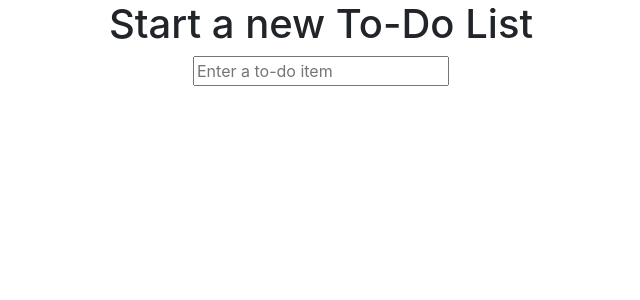
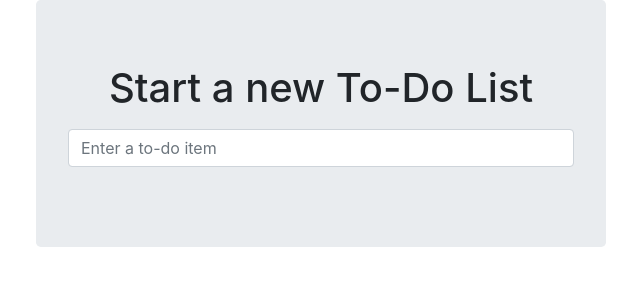
Before and after one commit to gbmyers/goat, a Django app: page / in a window 1280 px wide. Shown: the top 300 px of the page, without its empty margins (319-959 px from the left). Run offline with Django 3.2, Linux system fonts and the light colour scheme; some libraries are stand-ins or nearby versions.

Commit message:
use more bootstrap to make things more formatted all perty like

```diff
--- /dev/null
+++ b/lists/static/base.css
@@ -0,0 +1,3 @@
+#id_new_item {
+    margin-top: 2ex;
+}
--- a/lists/templates/base.html
+++ b/lists/templates/base.html
@@ -6,17 +6,20 @@
         <meta name="viewport" content="width=device-width, initial-scale=1">
         <title>To-Do lists</title>
         <link href="/static/bootstrap/css/bootstrap.min.css" rel="stylesheet">
+        <link href="/static/base.css" rel="stylesheet">
     </head>
 
     <body>
       <div class="container">
 
         <div class="row justify-content-md-center">
-          <div class="col-md-6">
+          <div class="col-md-6 jumbotron">
             <div class="text-center">
               <h1>{% block header_text %}{% endblock %}</h1>
               <form method="POST" action="{% block form_action %}{% endblock %}">
-                <input name="item_text" id="id_new_item" placeholder="Enter a to-do item" />
+                <input name="item_text" id="id_new_item"
+                    class="form-control input-lg"
+                    placeholder="Enter a to-do item" />
                 {% csrf_token %}
               </form>
             </div>
--- a/lists/templates/list.html
+++ b/lists/templates/list.html
@@ -5,7 +5,7 @@
 {% block form_action %}/lists/{{ list.id }}/add_item{% endblock %}
 
 {% block table %}
-        <table id="id_list_table">
+        <table id="id_list_table" class="table">
             {% for item in list.item_set.all %}
                 <tr><td>{{ forloop.counter }}: {{ item.text }}</td></tr>
             {% endfor %}
```
